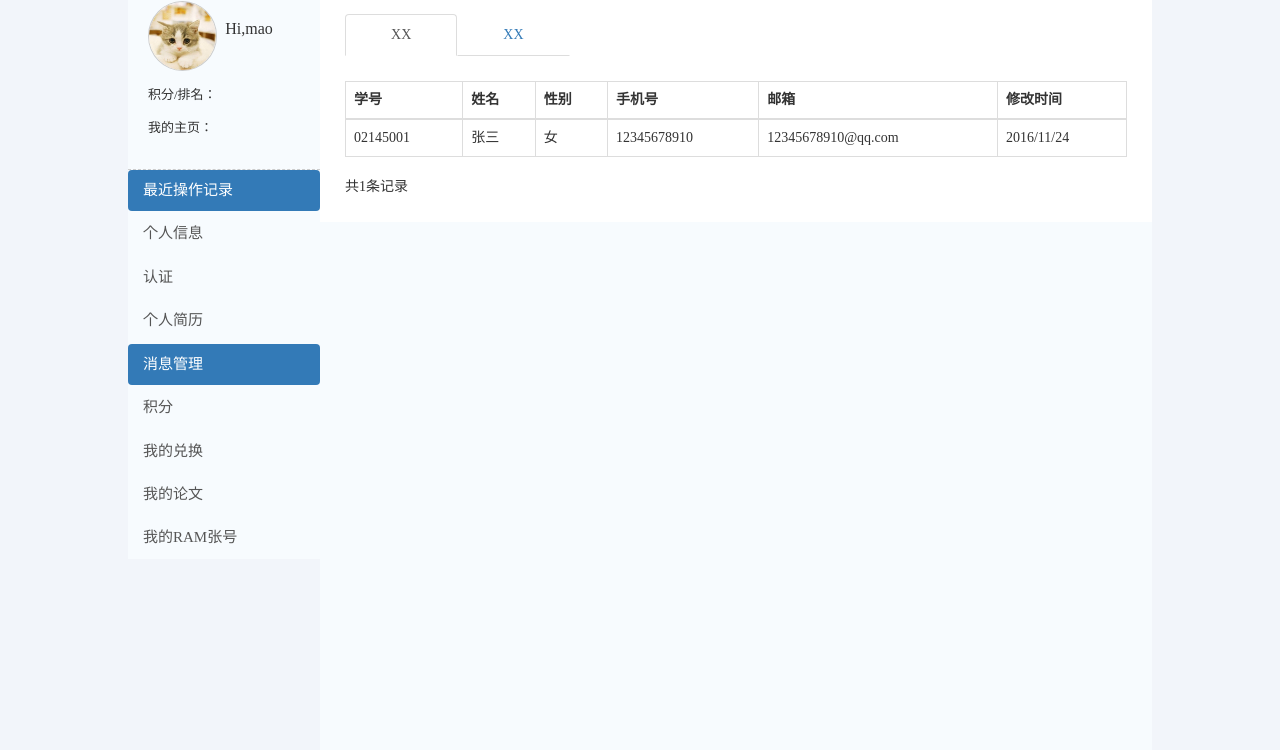
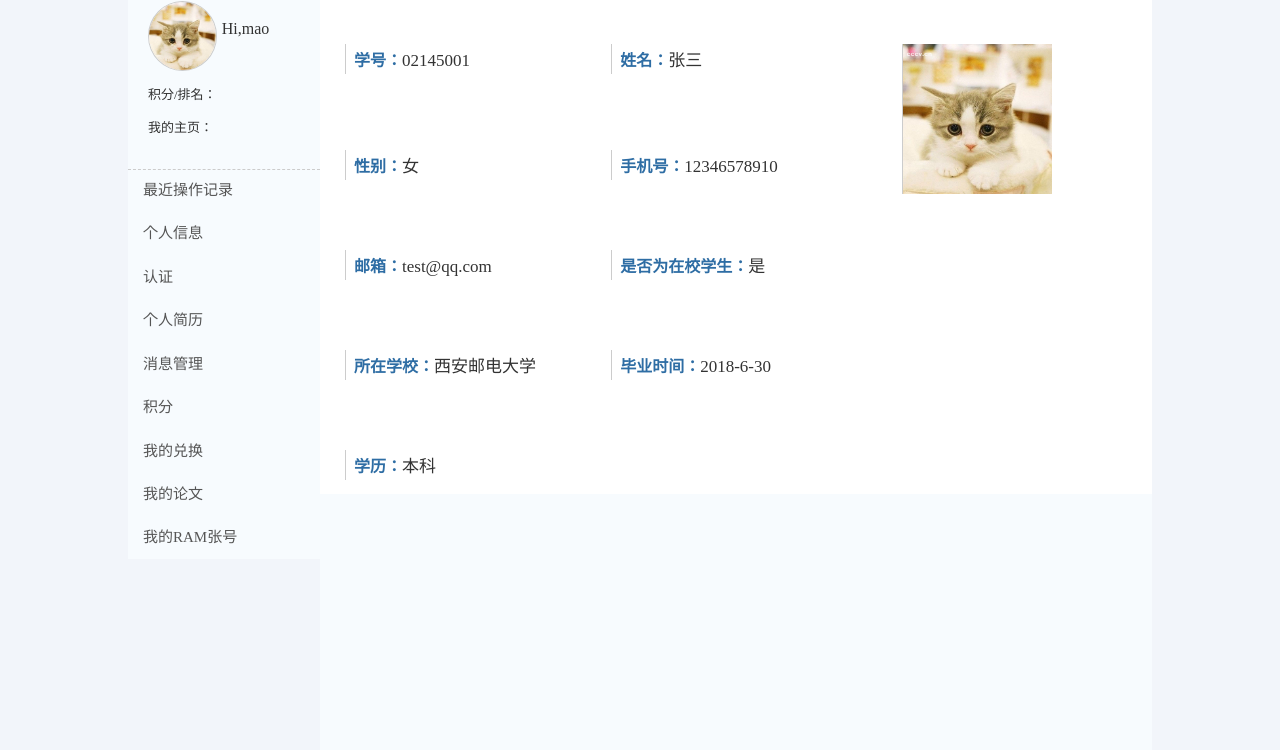
Before and after one commit to AmberYLopez-demos/student-info, a website: page personal-info.html in a window 1280 px wide. Shown: the part 120-870 px from the top of the page. Drawn offline with nearby package versions, Linux system fonts and the light colour scheme.

Commit message:
个人亚眠

```diff
--- a/geren.html
+++ b/personal-info.html
@@ -7,7 +7,6 @@
     <link href="//cdn.bootcss.com/font-awesome/4.7.0/css/font-awesome.css" rel="stylesheet">
     <script src="//cdn.bootcss.com/jquery/3.1.1/jquery.min.js"></script>
     <script src="//cdn.bootcss.com/bootstrap/4.0.0-alpha.5/js/bootstrap.min.js"></script>
-
     <style>
         body {
             margin: 0;
@@ -52,6 +51,8 @@
             left: 10%;
             width: 15%;
             /*background-color: #00b3ee;*/
+            /*border: 1px solid #a94442;*/
+
         }
 
         .personal { /*个人中心*/
@@ -70,8 +71,11 @@
             letter-spacing: 2px;
             margin: 5px 0 0 10px;
         }
+        .personal .head-photo{
+            width:100%;
+        }
 
-        .personal .photo img { /*头像*/
+        .personal .head-photo img { /*头像*/
             width: 40%;
             height: 70px;
             border-radius: 50%;
@@ -81,16 +85,16 @@
 
         }
 
-        .personal .photo span {
+        .personal .head-photo span {
             font-size: 16px;
             font-weight: 500;
             margin-left: 5px;
+            width:60%;
         }
 
         .personal .credits {
             font-size: 13px;
             font-weight: 500;
-            /*margin-top:10px;*/
             margin: 15px 0 0 10px;
         }
 
@@ -98,16 +102,25 @@
             background-color: #f7fbfe;
             color: #333333;
         }
-        .nav-stacked li .active {
+
+        .left-nav .nav-stacked li:hover {
             background-color: #ffffff;
         }
-        .nav-stacked li{
+
+        .left-nav .nav-stacked li {
             background-color: #f7fbfe;
         }
 
-        .nav-stacked li a {
+        .left-nav .nav-stacked li:hover {
+            background-color: #ffffff;
+        }
+
+        .left-nav .nav-stacked li a {
             color: #555;
-            font-size:15px;
+            font-size: 15px;
+        }
+        .left-nav .nav-stacked li a:hover {
+            background-color: #ffffff;
         }
 
         .right { /*右侧内容显示区*/
@@ -119,7 +132,7 @@
             background-color: #f7fbfe;
         }
 
-        .right .tab-menu { /*选择选项*/
+        .right .tab-menu { /*选择的菜单*/
             font-weight: 600;
             font-size: 17px;
             color: #555;
@@ -129,29 +142,107 @@
 
         }
 
-        .tab-nav { /*选项卡*/
+        .personal-info { /*个人信息，姓名，学号，，，*/
             width: 100%;
-            padding: 20px 0 0 25px;
-            padding-right: 70%;
+            height: 500px;
+            padding: 50px 0 0 25px;
             background-color: #ffffff;
+            font-size: 17px;
+            font-family: "Microsoft JhengHei Light";
+
+
+        }
+        .personal-info label{
+            color: #2e6da4;
+            font-size: 16px;
 
         }
 
-        .right-container { /*右下显示内容*/
-            background-color: #ffffff;
-            padding: 25px;
+        .stuid {
+            position: absolute;
+            width: 210px;
+            height: 30px;
+            border-left: 1px solid #cccccc;
+            padding: 5px 0 0 8px;
         }
 
-        .personal-info { /*个人信息*/
-            display: block;
+        .stuname {
+            position: absolute;
+            width: 210px;
+            left: 35%;
+            height: 30px;
+            border-left: 1px solid #cccccc;
+            padding: 5px 0 0 8px;
+        }
+        .personal-info .photo img{
+            position: absolute;
+            width: 150px;
+            left: 70%;
+            height: 150px;
+            border-left: 1px solid #cccccc;
+            /*padding: 5px 0 0 8px;*/
         }
 
-        .recently-operation-record {
-            display: none;
-            background-color: #ffffff;
-            /*padding: 20px;*/
+        .gender {
+            position: absolute;
+            width: 210px;
+            top: 200px;
+            height: 30px;
+            border-left: 1px solid #cccccc;
+            padding: 5px 0 0 8px;
+        }
+        .phonenum {
+            position: absolute;
+            width: 210px;
+            top: 200px;
+            left: 35%;
+            height: 30px;
+            border-left: 1px solid #cccccc;
+            padding: 5px 0 0 8px;
         }
 
+        .email {
+            position: absolute;
+            width: 210px;
+            top: 300px;
+            height: 30px;
+            border-left: 1px solid #cccccc;
+            padding: 5px 0 0 8px;
+        }
+        .isstudent{
+            position: absolute;
+            width: 210px;
+            top: 300px;
+            left: 35%;
+            height: 30px;
+            border-left: 1px solid #cccccc;
+            padding: 5px 0 0 8px;
+        }
+        .school{
+            position: absolute;
+            width: 210px;
+            top: 400px;
+            height: 30px;
+            border-left: 1px solid #cccccc;
+            padding: 5px 0 0 8px;
+        }
+        .graduate{
+            position: absolute;
+            width: 210px;
+            top: 400px;
+            left: 35%;
+            height: 30px;
+            border-left: 1px solid #cccccc;
+            padding: 5px 0 0 8px;
+        }
+        .education{
+            position: absolute;
+            width: 210px;
+            top: 500px;
+            height: 30px;
+            border-left: 1px solid #cccccc;
+            padding: 5px 0 0 8px;
+        }
     </style>
 </head>
 <body>
@@ -180,17 +271,17 @@
         <div class="left">
             <div class="personal">
                 <div class="title">个人中心</div>
-                <div class="photo"><img src="images/head-photo.jpg"/> <span>Hi,mao</span></div>
+                <div class="head-photo"><img src="images/head-photo.jpg"/><span>Hi,mao<span id="username"></span></span></span></div>
                 <div class="credits">积分/排名：</div>
                 <div class="credits">我的主页：</div>
             </div>
             <div class="left-nav">
                 <ul class="nav nav-pills nav-stacked">
-                    <li class="active"><a href="#">最近操作记录</a></li>
+                    <li><a href="recently-operation-record.html">最近操作记录</a></li>
                     <li><a href="#">个人信息</a></li>
                     <li><a href="#">认证</a></li>
                     <li><a href="#">个人简历</a></li>
-                    <li class="active"><a href="#">消息管理</a></li>
+                    <li><a href="#">消息管理</a></li>
                     <li><a href="#">积分</a></li>
                     <li><a href="#">我的兑换</a></li>
                     <li><a href="#">我的论文</a></li>
@@ -200,93 +291,23 @@
         </div>
 
         <div class="right">
-            <div class="tab-menu">最近操作记录</div>
-            <div class="tab-nav">
-                <ul class="nav nav-tabs nav-justified">
-                    <li class="active"><a href="#">XX</a></li>
-                    <li><a href="#">XX</a></li>
-                </ul>
+            <div class="tab-menu">个人信息</div>
+            <div class="personal-info">
+                <div class="stuid"><label>学号：</label><span id="stuid">02145001</span></div>
+                <div class="stuname"><label>姓名：</label><span id="stuname">张三</span></div>
+                <div class="photo"><img src="images/head-photo.jpg"></div>
+                <div class="gender"><label>性别：</label><span id="gender">女</span></div>
+                <div class="phonenum"><label>手机号：</label><span id="phonenum">12346578910</span></div>
+                <div class="email"><label>邮箱：</label><span id="email">test@qq.com</span></div>
+                <div class="isstudent"><label>是否为在校学生：</label><span id="isstudent">是</span></div>
+                <div class="school"><label>所在学校：</label><span id="school">西安邮电大学</span></div>
+                <div class="graduate"><label>毕业时间：</label><span id="graduate">2018-6-30</span></div>
+                <div class="education"><label>学历：</label><span id="education">本科</span></div>
             </div>
-            <div class="right-container">
-                <!--最近操作记录-->
-                <table class="table table-bordered recently-operation-record">
-                    <thead>
-                    <tr>
-                        <th>学号</th>
-                        <th>姓名</th>
-                        <th>性别</th>
-                        <th>手机号</th>
-                        <th>邮箱</th>
-                        <th>修改时间</th>
-                    </tr>
-                    </thead>
-                    <tbody>
-                    <tr>
-                        <td>02145001</td>
-                        <td>张三</td>
-                        <td>女</td>
-                        <td>12345678910</td>
-                        <td>test@qq.com</td>
-                        <td>2016/11/24</td>
-                    </tr>
-                    </tbody>
-                </table>
-
-                <!--个人信息-->
-                <table class="table table-bordered table-hover">
-                    <thead>
-                    <tr>
-                        <th>学号</th>
-                        <th>姓名</th>
-                        <th>性别</th>
-                        <th>手机号</th>
-                        <th>邮箱</th>
-                        <th>修改时间</th>
-                    </tr>
-                    </thead>
-                    <tbody id="personalDate">
-                    </tbody>
-                </table>
-                <div class="record">共<span class="num"></span>条记录</div>
-            </div>
-
         </div>
     </div>
 </div>
 
-<script>
-    $(document).ready(function () {
-        var studentDate = [{
-            "stuid": "02145001",
-            "stuname": "张三",
-            "gender": "女",
-            "phonenum": "12345678910",
-            "email": "12345678910@qq.com",
-            "changeTime": "2016/11/24",
-        }
-        ];
 
-        $('.num')[0].innerHTML = studentDate.length;
-        //
-        function initStudentTable() {
-            let html = '';
-            for (let j in studentDate) {
-                var obj = studentDate[j];
-                html += '<tr>';
-                html += '<td>' + obj.stuid + '</td>';
-                html += '<td>' + obj.stuname + '</td>';
-                html += '<td>' + obj.gender + '</td>';
-                html += '<td>' + obj.phonenum + '</td>';
-                html += '<td>' + obj.email + '</td>';
-                html += '<td>' + obj.changeTime + '</td>';
-                html += '</tr>';
-            }
-            $('#personalDate').append(html);
-        }
-
-        initStudentTable();
-
-    })
-</script>
 </body>
 </html>
```
Also changed, not shown: recently-operation-record.html (added, +248 -0 lines).
